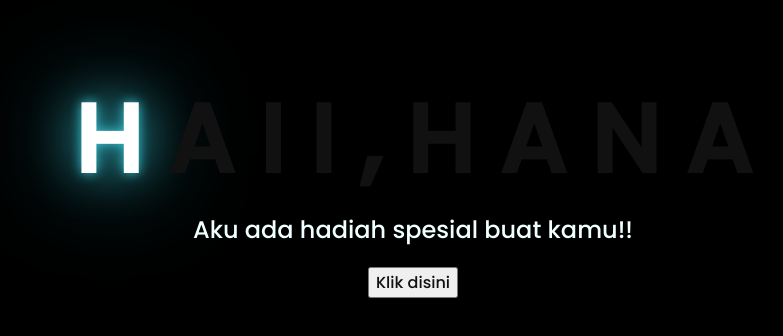
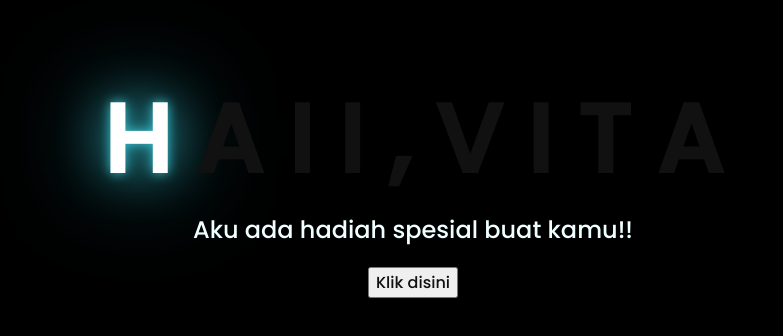
Before and after one commit to xianying27/surprize, a plain HTML site: page index.html in a window 1280 px wide. Shown: the part 226-562 px from the top of the page, without its empty margins (235-1018 px from the left). Drawn offline with Linux system fonts and the light colour scheme.

Commit message:
Update index.html

```diff
--- a/index.html
+++ b/index.html
@@ -16,9 +16,9 @@
         <span>I</span>
         <span>I</span>
         <span>,</span>
-        <span>H</span>
-        <span>A</span>
-        <span>N</span>
+        <span>V</span>
+        <span>I</span>
+        <span>T</span>
         <span>A</span>
     </div>
     <div class="description">
```
